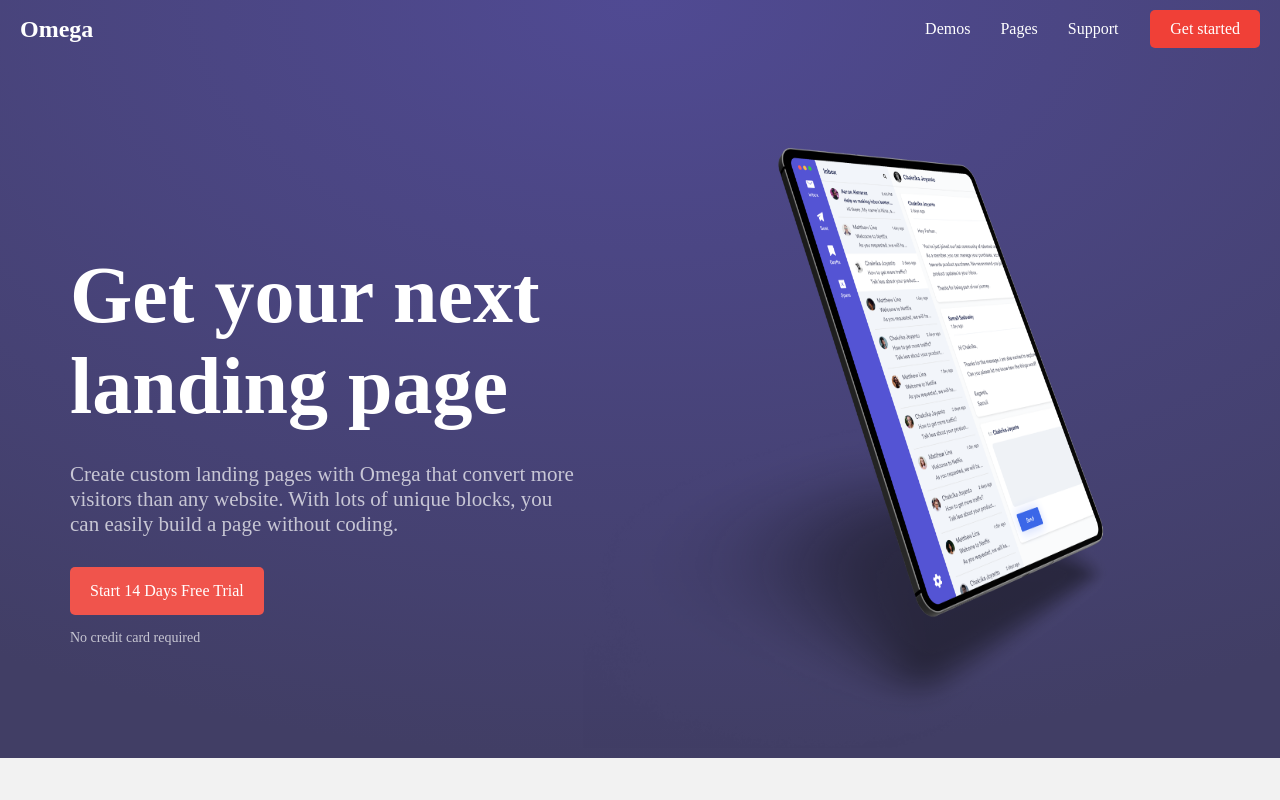
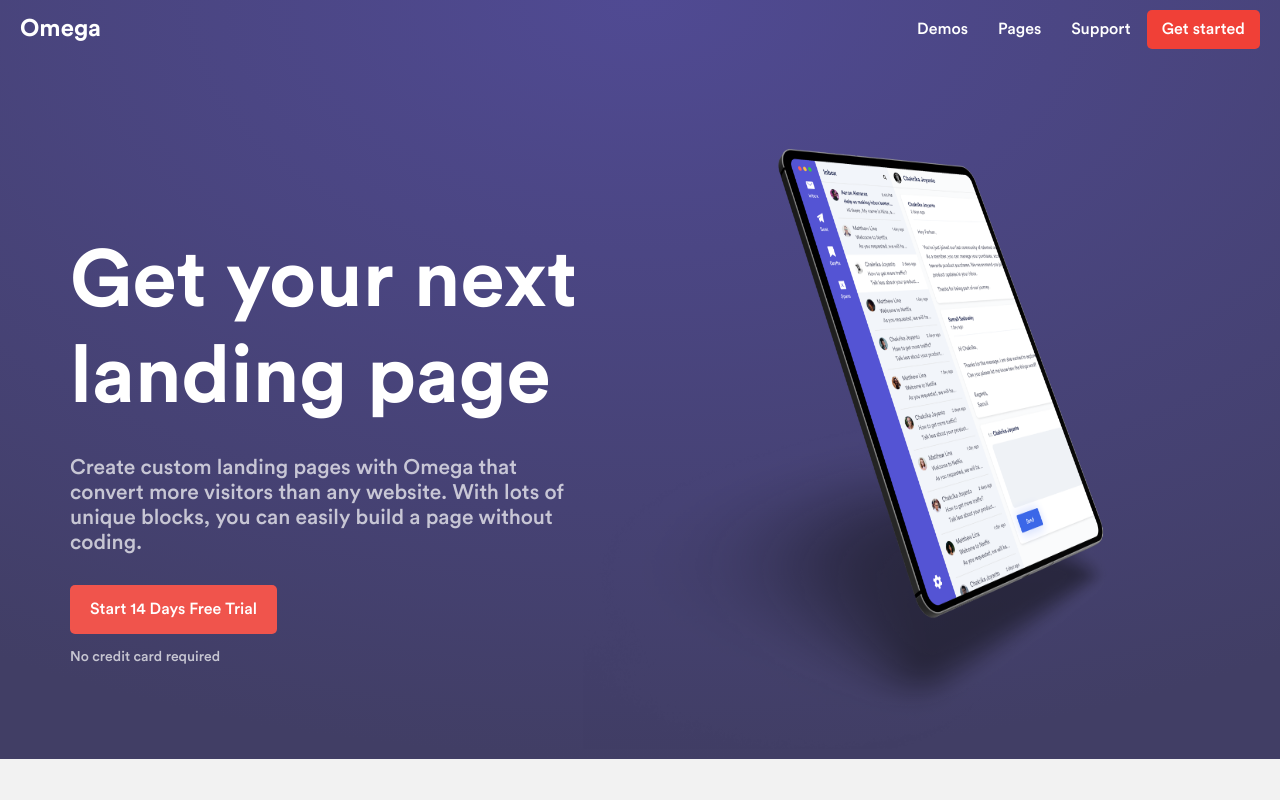
Before and after one commit to Makhmudjon1997/Omega5, a plain HTML site: page index.html in a window 1280 px wide. Shown: the top 800 px of the page. Drawn offline with Linux system fonts and the light colour scheme.

Commit message:
update style.css

```diff
--- a/style.css
+++ b/style.css
@@ -8,7 +8,7 @@ a {
     display: inline-block;
 }
 
-.body {
+body {
     font-family: "Circular Std";
 }
 
@@ -73,9 +73,10 @@ ul, ol{
 .header-link{
     text-decoration: none;
     color: white;
-    padding: 10px 20px;
+    padding: 10px 15px;
     background-color: #F04037;
     border-radius: 5px;
+    font-size: 16px;
 }
 
 .header-link:hover{
```
